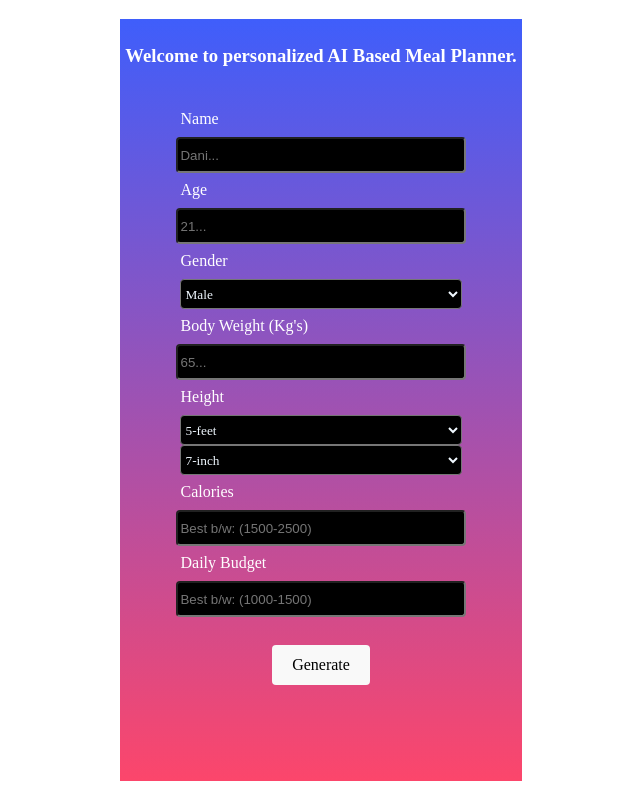
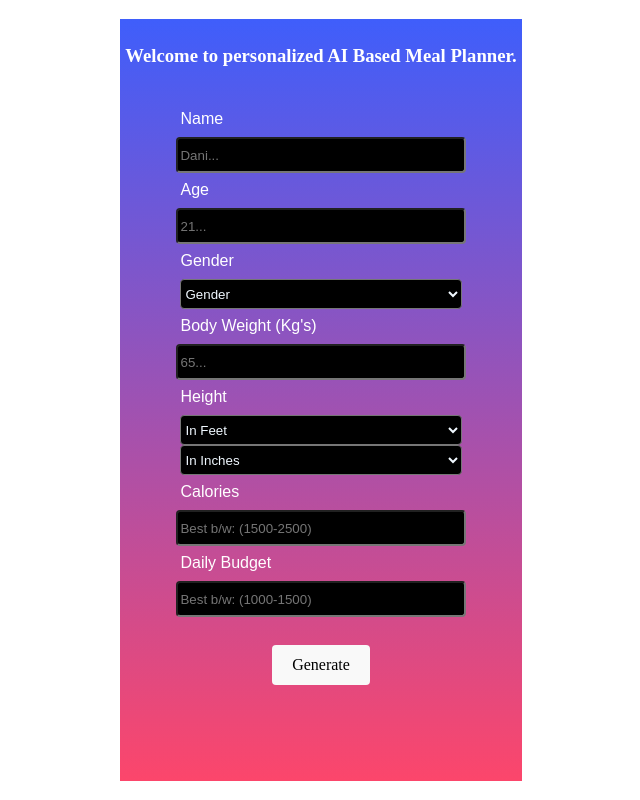
Before and after one commit to mian-dani/meal-plan-generator, a React (Vite) app: page / in a window 1280 px wide. Shown: the whole page, without its empty margins (319-959 px from the left). Built offline with nearby package versions, Linux system fonts and the light colour scheme.

Commit message:
finishing touches

```diff
--- a/src/Components/Fetch.jsx
+++ b/src/Components/Fetch.jsx
@@ -99,8 +99,8 @@ const Fetch = () => {
 
               onChange={(e) => setGender(e.target.value)}
             >
-              <option value=""></option>
-              <option value="male" selected>Male</option>
+              <option value="male" selected>Gender</option>
+              <option value="male" >Male</option>
               <option value="female">Fe-Male</option>
             </select>
 
@@ -127,15 +127,15 @@ const Fetch = () => {
             <select
               name=""
               id=""
-              placeholder="(1 to 7) feet"
+
               onChange={(e) => setFeetheight(e.target.value)}
             >
-              <option value=""></option>
+              <option value="5" selected>In Feet</option>
               <option value="1">1-feet</option>
               <option value="2">2-feet</option>
               <option value="3">3-feet</option>
               <option value="4">4-feet</option>
-              <option value="5" selected>5-feet</option>
+              <option value="5">5-feet</option>
               <option value="6">6-feet</option>
               <option value="7">7-feet</option>
             </select>
@@ -145,14 +145,14 @@ const Fetch = () => {
               placeholder="(1 to 11)"
               onChange={(e) => setInchheight(e.target.value)}
             >
-              <option value=""></option>
+              <option value="7" selected>In Inches</option>
               <option value="1">1-inch</option>
               <option value="2">2-inch</option>
               <option value="3">3-inch</option>
               <option value="4">4-inch</option>
               <option value="5">5-inch</option>
               <option value="6">6-inch</option>
-              <option value="7" selected>7-inch</option>
+              <option value="7">7-inch</option>
               <option value="8">8-inch</option>
               <option value="9">9-inch</option>
               <option value="10">10-inch</option>
--- a/src/Components/css/Fetch.css
+++ b/src/Components/css/Fetch.css
@@ -5,7 +5,7 @@ label{
     margin-top: 5px ;
     border-radius: 4px;
     color: white;
-    font-family: 'Times New Roman', Times, serif;
+    font-family: Arial, Helvetica, sans-serif;
 }
 
 input{
@@ -24,7 +24,7 @@ select{
     height: 30px;
     width: 70%;
     border-radius: 4px;
-    font-family: 'Times New Roman', Times, serif;
+    font-family: Arial, Helvetica, sans-serif;
 }
 
 .form{
@@ -82,5 +82,5 @@ h3 {
 .response h6{
     font-size: 20px;
     text-align: center;
-    font-family: 'Times New Roman', Times, serif;
+    font-family: Arial, Helvetica, sans-serif;
 }
```
